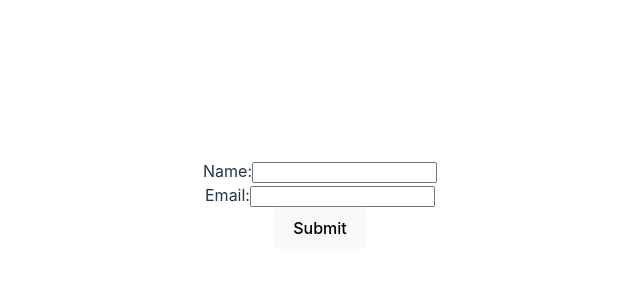
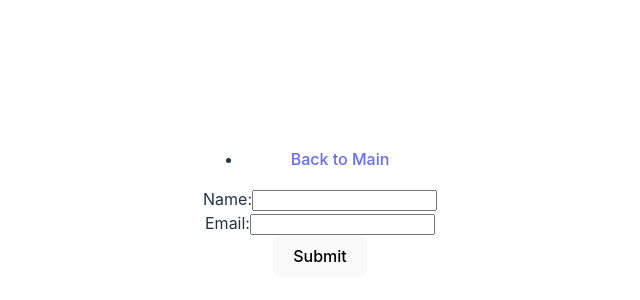
Before and after one commit to PopovaOlha/react-forms, a React (Vite) app: page /uncontrolled in a window 1280 px wide. Shown: the part 196-496 px from the top of the page, without its empty margins (320-960 px from the left). Built offline with nearby package versions, Linux system fonts and the light colour scheme.

Commit message:
feat: add a page for uncontrolledform component

```diff
--- a/src/components/App/App.tsx
+++ b/src/components/App/App.tsx
@@ -1,7 +1,7 @@
 import { BrowserRouter as Router, Routes, Route } from 'react-router-dom';
 import './App.css';
 import Main from '../../pages/Main/Main';
-import UncontrolledForm from '../UncontrolledForm/UncontrolledForm';
+import UncontrolledFormPage from '../../pages/UncontrolledFormPage/UncontrolledFormPage';
 
 const App: React.FC = () => {
   return (
@@ -9,7 +9,7 @@ const App: React.FC = () => {
       <Router>
         <Routes>
           <Route path="/" element={<Main />} />
-          <Route path="/uncontrolled" element={<UncontrolledForm />} />
+          <Route path="/uncontrolled" element={<UncontrolledFormPage />} />
           <Route></Route>
         </Routes>
       </Router>
--- a/src/components/Header/Header.tsx
+++ b/src/components/Header/Header.tsx
@@ -7,9 +7,6 @@ const Header: React.FC = () => {
       <header>
         <nav>
           <ul>
-            <li>
-              <Link to="/">Main</Link>
-            </li>
             <li>
               <Link to="/uncontrolled">Uncontrolled Form</Link>
             </li>
--- /dev/null
+++ b/src/pages/UncontrolledFormPage/UncontrolledFormPage.tsx
@@ -0,0 +1,26 @@
+import React from 'react';
+import { Link } from 'react-router-dom';
+import UncontrolledForm from '../../components/UncontrolledForm/UncontrolledForm';
+
+const UncontrolledFormPage: React.FC = () => {
+  return (
+    <>
+      <header>
+        <nav>
+          <ul>
+            <li>
+              <Link to="/">Back to Main</Link>
+            </li>
+          </ul>
+        </nav>
+      </header>
+      <main>
+        <div>
+          <UncontrolledForm />
+        </div>
+      </main>
+    </>
+  );
+};
+
+export default UncontrolledFormPage;
```
Also changed, not shown: src/pages/UncontrolledFormPage/UncontrolledFormPage.module.css (added).
